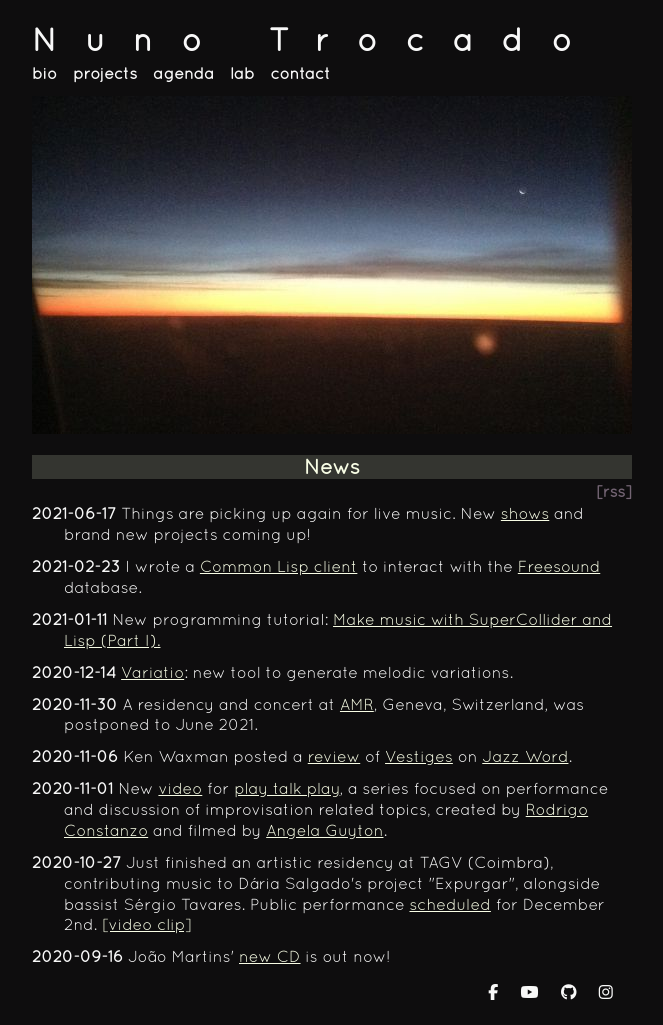
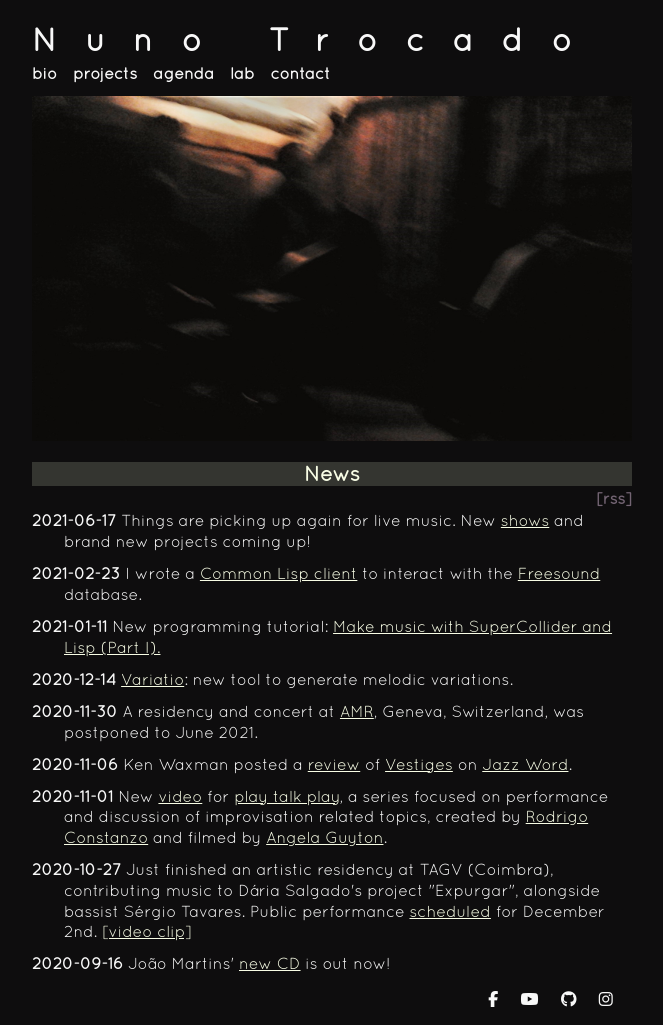
Before and after one commit to ntrocado/ntrocado.github.io, a Jekyll site: the page built from index.html, in a window 1280 px wide. Shown: the whole page, without its empty margins (308-971 px from the left). Built offline with Jekyll 4.4.1, drawn with Linux system fonts in a browser that asks for light colours; nearby versions of some CDN libraries.

Commit message:
Change cover image

```diff
--- a/index.html
+++ b/index.html
@@ -4,7 +4,7 @@ title: Nuno Trocado
 description: The website of guitarist and composer Nuno Trocado.
 ---
 
-<img src="/images/front.jpg" />
+<img src="/images/section.jpg" />
 
 <h2>News</h2>
 <div class="rss">
```
Also changed, not shown: images/section.jpg (added).
